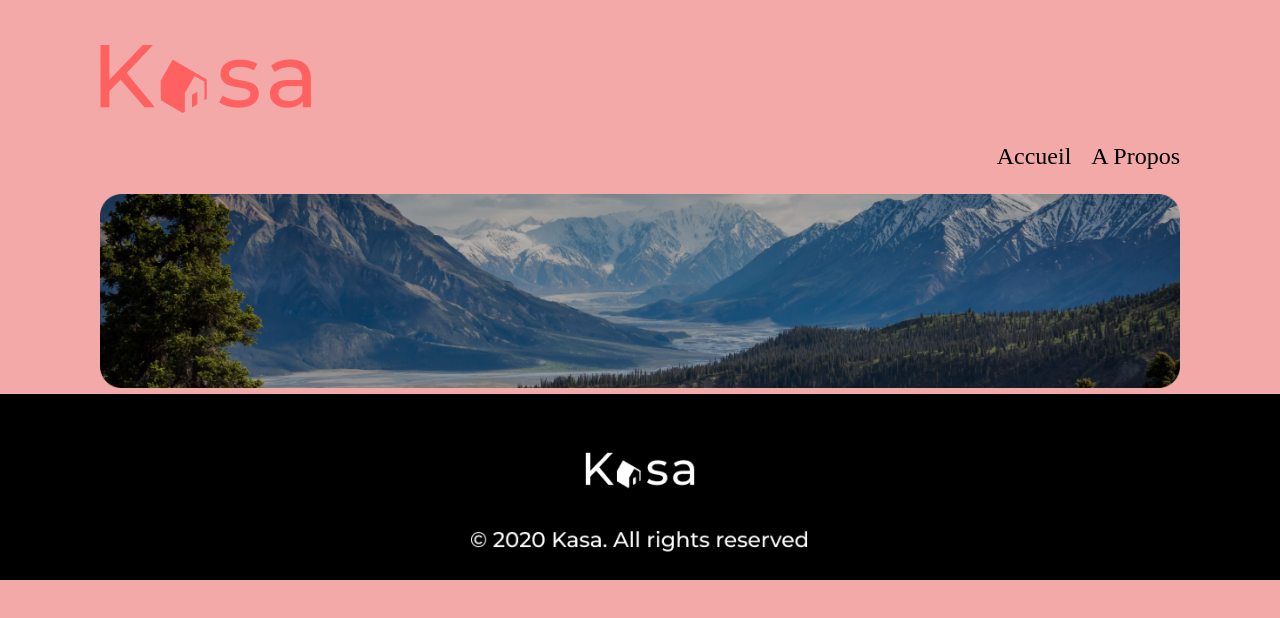
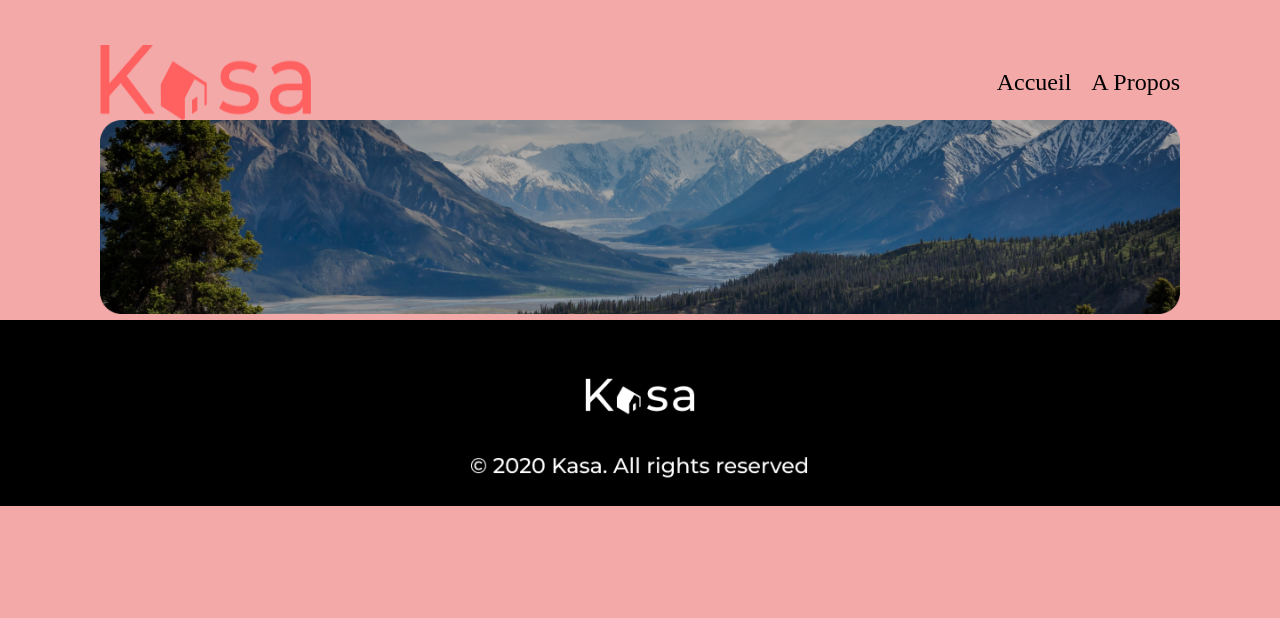
Before and after one commit to NatashaFinkel/Kasa, a React (Create React App) app: page /about in a window 1280 px wide. Shown: the top 618 px of the page. Built offline with nearby package versions, Linux system fonts and the light colour scheme.

Commit message:
Modification du header pour qu'il englobe l'image et les liens nav

```diff
--- a/src/App.css
+++ b/src/App.css
@@ -13,6 +13,11 @@ body {
 
 .Nanana {
   padding: 45px 100px 0px;
+}
+
+.header-display {
+  display: flex;
+  justify-content: space-between;
 }
 
 ul {
--- a/src/App.jsx
+++ b/src/App.jsx
@@ -1,17 +1,13 @@
 import React from "react";
 import "./App.scss";
 
-import HeaderLogo from "./components/header/HeaderLogo";
 import AppRouter from "./AppRouter";
 import Footer from "./components/footer/Footer";
 
 const App = () => {
   return (
     <div>
-      {/* Il faut faire
-      le reste du header !  */}
       <div className="Nanana">
-        <HeaderLogo />
         <AppRouter />
       </div>
 
--- a/src/App.scss
+++ b/src/App.scss
@@ -12,6 +12,11 @@ body {
 
 .Nanana {
   padding: $body-padding;
+}
+
+.header-display {
+  display: flex;
+  justify-content: space-between;
 }
 
 ul {
--- a/src/AppRouter.jsx
+++ b/src/AppRouter.jsx
@@ -1,6 +1,7 @@
 import React from "react";
 import { BrowserRouter as Router, Route, Routes } from "react-router-dom";
 
+import HeaderLogo from "./components/header/HeaderLogo";
 import NavBar from "./components/navBar/NavBar";
 import Home from "./pages/Home";
 import About from "./pages/About";
@@ -8,7 +9,10 @@ import About from "./pages/About";
 const AppRouter = () => {
   return (
     <Router>
-      <NavBar />
+      <div className="header-display">
+        <HeaderLogo />
+        <NavBar />
+      </div>
       <Routes>
         <Route path="/" element={<Home />} />
         <Route path="/about" element={<About />} />
```
Also changed, not shown: src/components/header/HeaderLogo.jsx (line endings or trailing spaces), 1 other file (tests, documents, lock files or other folders).
